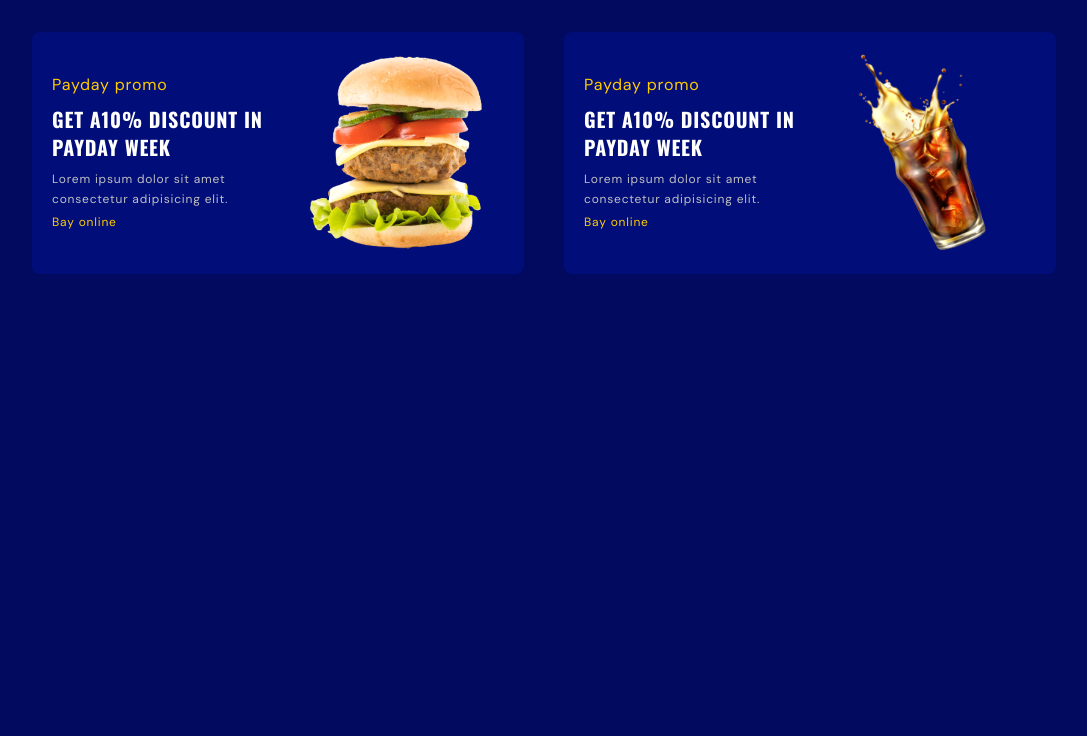
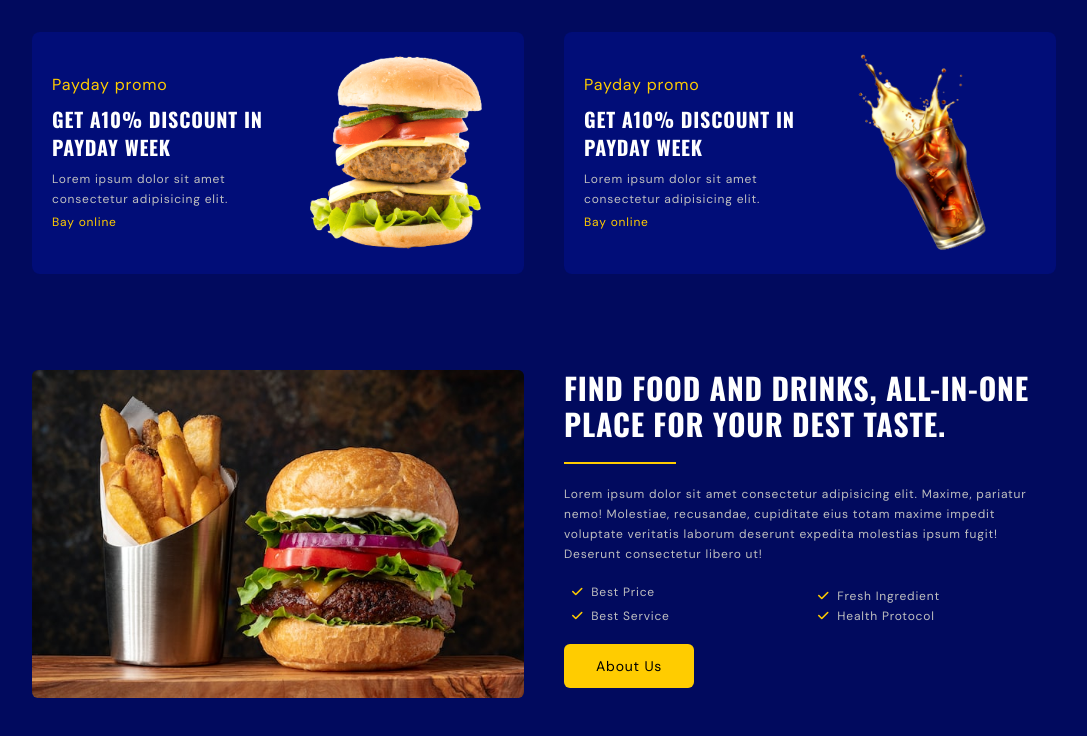
Before and after one commit to berhddich/E-Learning, a website: page src/index.html in a window 1280 px wide. Shown: the part 883-1619 px from the top of the page, without its empty margins (96-1183 px from the left). Drawn offline with nearby package versions, Linux system fonts and the light colour scheme.

Commit message:
add  section about

```diff
--- a/src/index.html
+++ b/src/index.html
@@ -259,7 +259,48 @@
       </section>
 
       <!--~~~~~~~~~~~~~~~ About ~~~~~~~~~~~~~~~-->
-      <section id="about"></section>
+      <section id="about">
+        <div class="container flex flex-col gap-10 md:flex-row">
+          <div class="flex-1">
+            <img
+              class="rounded-md"
+              src="assets/img/about.jpg"
+              alt="about image"
+            />
+          </div>
+          <div class="flex-1">
+            <h2 class="sectiontitle">
+              FIND FOOD AND DRINKS, ALL-IN-ONE PLACE FOR YOUR DEST TASTE.
+            </h2>
+            <div class="separator mx-auto md:mx-0"></div>
+            <p class="paragraph">
+              Lorem ipsum dolor sit amet consectetur adipisicing elit. Maxime,
+              pariatur nemo! Molestiae, recusandae, cupiditate eius totam maxime
+              impedit voluptate veritatis laborum deserunt expedita molestias
+              ipsum fugit! Deserunt consectetur libero ut!
+            </p>
+            <ul class="grid grid-cols-2 py-5 space-y-1">
+              <li class="text-xs text-paragraphColor">
+                <i class="fa-solid fa-check text-secondaryColor px-2"></i>Best
+                Price
+              </li>
+              <li class="text-xs text-paragraphColor">
+                <i class="fa-solid fa-check text-secondaryColor px-2"></i>Fresh
+                Ingredient
+              </li>
+              <li class="text-xs text-paragraphColor">
+                <i class="fa-solid fa-check text-secondaryColor px-2"></i>Best
+                Service
+              </li>
+              <li class="text-xs text-paragraphColor">
+                <i class="fa-solid fa-check text-secondaryColor px-2"></i>Health
+                Protocol
+              </li>
+            </ul>
+            <a href="#" class="btn btn-primary">About us</a>
+          </div>
+        </div>
+      </section>
 
       <!--~~~~~~~~~~~~~~~ Menu ~~~~~~~~~~~~~~~-->
       <section id="menu"></section>
--- a/src/input.css
+++ b/src/input.css
@@ -33,8 +33,13 @@
 @layer utilities {
 
     .hometitle,
-    .cardtitle {
+    .cardtitle,
+    .sectiontitle {
         @apply text-4xl font-oswald font-bold uppercase lg:text-6xl;
+    }
+
+    .sectiontitle {
+        @apply text-3xl;
     }
 
     .cardtitle {
```
Also changed, not shown: src/output.css.
